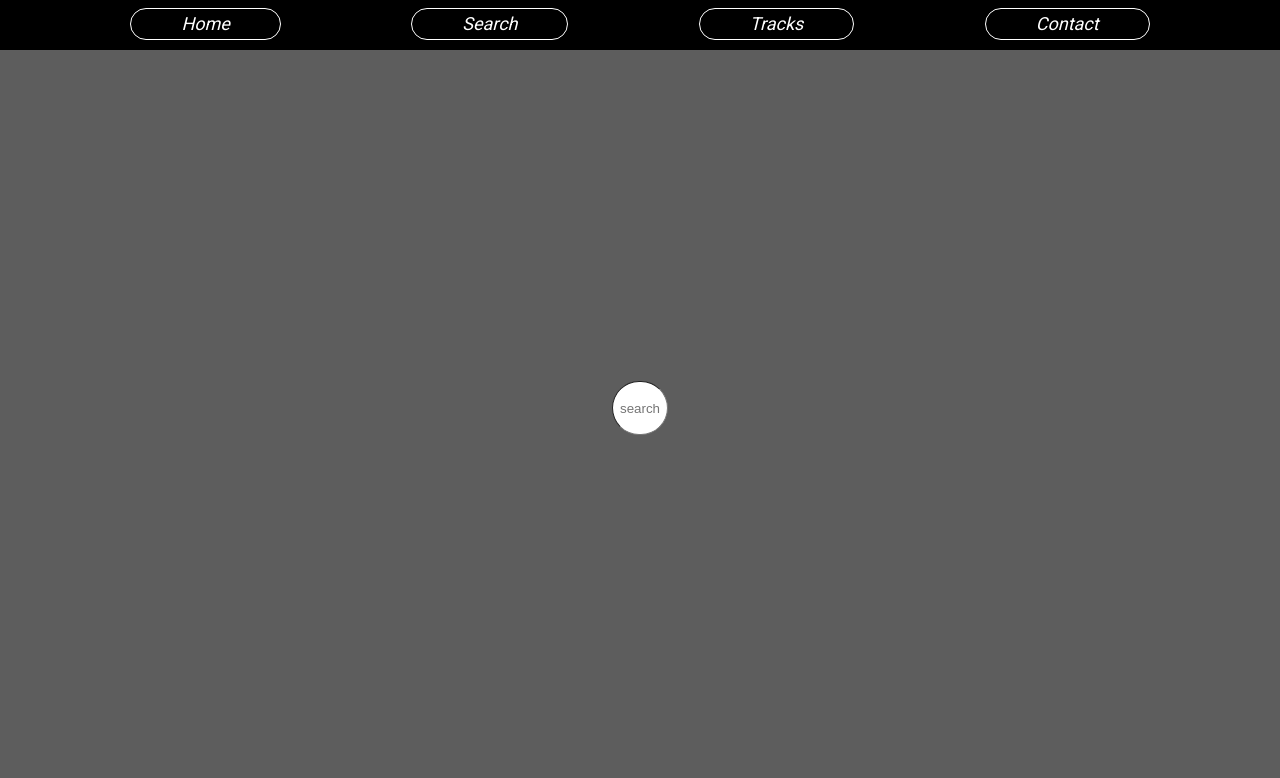
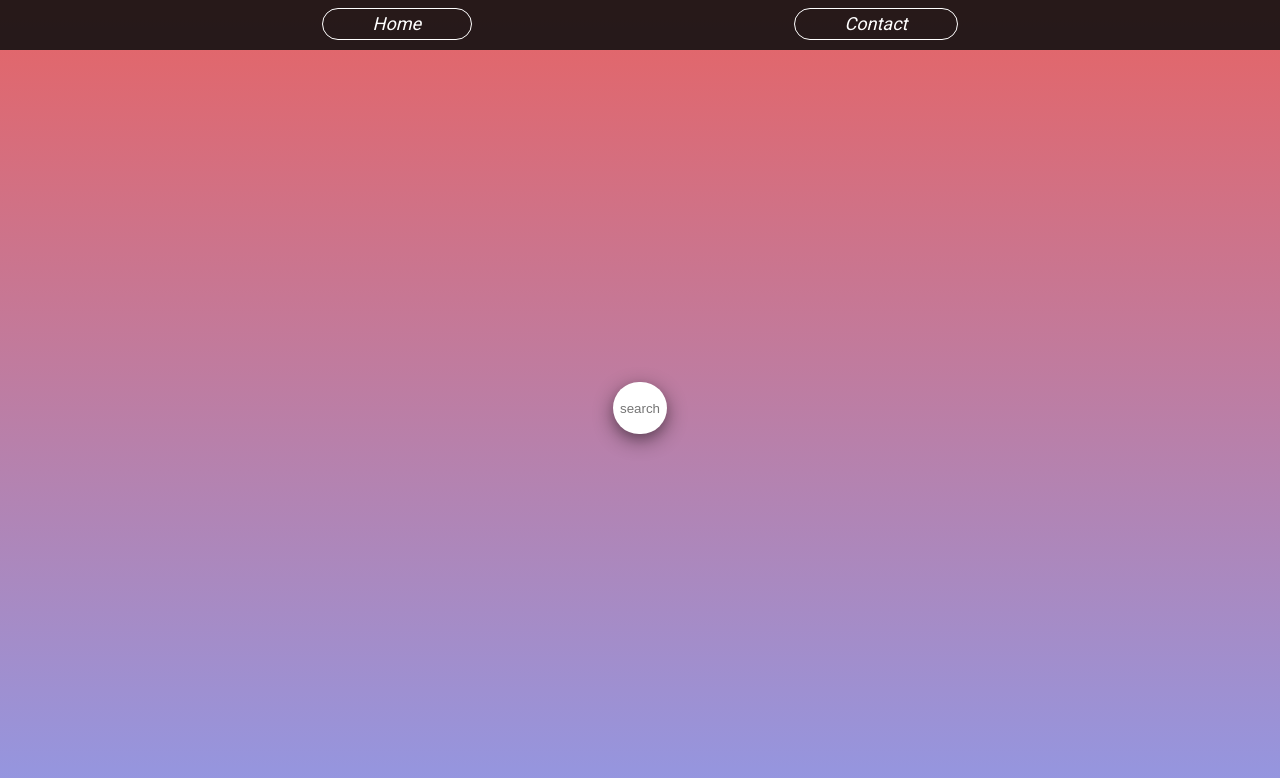
Before and after one commit to BiancaPBM/Spotify, an Angular app: page / in a window 1280 px wide. Shown: the top 778 px of the page. Built offline with nearby package versions, Linux system fonts and the light colour scheme.

Commit message:
used queryparam

```diff
--- a/src/app/app.module.ts
+++ b/src/app/app.module.ts
@@ -13,6 +13,9 @@ import { BrowserAnimationsModule } from '@angular/platform-browser/animations';
 import { MyMaterialModule } from './material.module';
 import { NavigatorComponent } from './navigator/navigator.component';
 import { ContactComponent } from './contact/contact.component';
+import { CommonModule } from '@angular/common';
+import { FormsModule } from '@angular/forms';
+import { MatInputModule } from '@angular/material/input';
 
 @NgModule({
   declarations: [
@@ -25,6 +28,8 @@ import { ContactComponent } from './contact/contact.component';
     ContactComponent,
   ],
   imports: [
+    CommonModule,
+    FormsModule,
     BrowserModule,
     AppRoutingModule,
     HttpClientModule,
--- a/src/app/artist/artist.component.css
+++ b/src/app/artist/artist.component.css
@@ -1,7 +1,19 @@
 .artist-container{
   width:100%;
-height:100vh;
+  height:100vh;
   display: flex;
   justify-content: center;
   align-items: center;
 }
+.mat-card{
+  display: flex;
+  flex-direction: column;
+  justify-content: center;
+  align-items:center;
+}
+.mat-card-content{
+  display: flex;
+  flex-direction: column;
+  justify-content: center;
+  align-items: center;
+}
--- a/src/app/navigator/navigator.component.css
+++ b/src/app/navigator/navigator.component.css
@@ -11,9 +11,12 @@ justify-content: center;
   justify-content: space-evenly;
   position: fixed;
   z-index: 1;
-  background-color: rgb(0, 0, 0);
+  background-color: rgba(17, 17, 17, 0.897);
   padding: 10px;
   margin-top: -10px;
+  border-bottom-right-radius: 5px;
+  border-bottom-left-radius: 5px;
+  border-width: 0px;
 }
 
 li{
@@ -30,7 +33,6 @@ li{
   font-style: oblique;
   list-style: none;
   font-size: large;
-  background-color: black;
 
 }
 
--- a/src/app/navigator/navigator.component.html
+++ b/src/app/navigator/navigator.component.html
@@ -4,12 +4,6 @@
     <a routerLink = "">Home</a>
     </li>
     <li>
-    <a>Search</a>
-    </li>
-    <li>
-    <a>Tracks</a>
-    </li>
-    <li>
     <a routerLink='/contact'>Contact</a>
     </li>
   </ul>
--- a/src/app/search/search.component.css
+++ b/src/app/search/search.component.css
@@ -8,14 +8,18 @@
 textarea:focus, input:focus{
   outline: none;
 }
-#input-search{
+.input-search{
   width: 50px;
   height: 50px;
+  color: rgb(17, 17, 17);
+  background-color:white;
   border-radius: 30px;
-  border-width: 1px;
+  border-width: 0px;
   text-align:center;
+  box-shadow: 0 4px 8px 0 rgba(0, 0, 0, 0.089), 0 6px 20px 0 rgba(0, 0, 0, 0.472);
+
 }
-#input-search:focus,#input-search:hover,#input-search:active{
+.input-search:focus,.input-search:hover,.input-search:active{
   transition-property: width;
   transition-duration: 2s;
   font-size:xx-large;
@@ -24,5 +28,8 @@ textarea:focus, input:focus{
   width: 500px;
   height: 100px;
   border-radius: 100px;
+  border-color: white;
+  box-shadow: 0 4px 8px 0 rgba(0, 0, 0, 0.089), 0 6px 20px 0 rgba(0, 0, 0, 0.472);
+
 
 }
--- a/src/app/search/search.component.html
+++ b/src/app/search/search.component.html
@@ -1,6 +1,6 @@
 <div class="main-container">
   <div class = search-container>
-  <input type="text" placeholder="search" #search id ="input-search" (keyup)="assignValue(search)" (keydown.enter) = "searchForTrack(search)">
+<input class = "input-search" type = "text"  placeholder="search"  [(ngModel)]="searchInput" (keyup.enter)="searchForTrack()"/>
   </div>
   <div *ngFor= "let result of results">
     <app-track [track] = "result"></app-track>
--- a/src/app/search/search.component.ts
+++ b/src/app/search/search.component.ts
@@ -1,30 +1,49 @@
-import { Component, OnInit, Input } from '@angular/core';
-import { SpotifyService } from '../spotify.service';
-import{Track} from '../track/track.model'
+import { Component, OnInit, Input, AfterViewInit, ChangeDetectorRef } from "@angular/core";
+import { SpotifyService } from "../spotify.service";
+import { Track } from "../track/track.model";
+import { Router, ActivatedRoute, Params } from "@angular/router";
 @Component({
-  selector: 'app-search',
-  templateUrl: './search.component.html',
-  styleUrls: ['./search.component.css']
+  selector: "app-search",
+  templateUrl: "./search.component.html",
+  styleUrls: ["./search.component.css"],
 })
-export class SearchComponent implements OnInit {
+export class SearchComponent implements OnInit, AfterViewInit {
   results: Track[] = new Array<Track>();
-  constructor(private service:SpotifyService) { }
+  constructor(
+    private service: SpotifyService,
+    private act: ActivatedRoute,
+    private route: Router,
+    private cdRef: ChangeDetectorRef
+  ) {}
+  searchInput;
+  ngOnInit(): void {
 
-  ngOnInit(): void {
   }
 
-  assignValue(val:any){
-    console.log(val.value);
+  ngAfterViewInit(){
+    this.searchInput = this.act.snapshot.queryParams['search'];
+    if(this.searchInput){
+      this.searchForTrack();
+    }
   }
-  searchForTrack(query: any)
-  {
-    this.service.search(query.value).subscribe( response =>
-      {this.results = response; console.log(this.results)
-      this.goToBottom();}
-      );
+
+  searchForTrack() {
+    if(this.searchInput){
+      this.service.search(this.searchInput).subscribe((response) => {
+        this.results = response;
+        this.route.navigate([], {
+          relativeTo: this.act,
+          queryParams: {
+            search: this.searchInput
+          },
+        });
+        this.cdRef.detectChanges();
+        this.goToBottom();
+      });
+    }
   }
-  goToBottom()
-  {
-    window.scrollTo(0,900);
+
+  goToBottom(): void {
+    window.scroll(0, 900);
   }
 }
--- a/src/app/spotify.service.ts
+++ b/src/app/spotify.service.ts
@@ -1,5 +1,5 @@
 import { Injectable } from "@angular/core";
-import { HttpClient, HttpHeaders } from "@angular/common/http";
+import { HttpClient, HttpHeaders, HttpParams } from "@angular/common/http";
 import { THIS_EXPR } from "@angular/compiler/src/output/output_ast";
 import { Track } from "./track/track.model";
 import { map } from "rxjs/operators";
@@ -74,6 +74,8 @@ async getAuthorization():Promise<any>
  }
 
   search(query: string): Observable<Track[]>{
+    let queryParams:HttpParams = new HttpParams();
+    queryParams.set("search",query);
     let params = [`q=${query}`, "type=track"].join("&");
     let queryUrl = this.URL_API+ 'search' + `?${params}`;
     let oldToken = this.isTokenExpired();
@@ -81,7 +83,12 @@ async getAuthorization():Promise<any>
   {
     var x =  this.refreshToken();
   }
-    return this.http.get(queryUrl, { headers}).pipe(
+
+    return this.http.get(queryUrl,{
+      headers: headers,
+      params:queryParams
+    }
+     ).pipe(
       map((response) => response["tracks"].items),
       map((items) =>
         items.map((track) => {
--- a/src/app/track/track.component.css
+++ b/src/app/track/track.component.css
@@ -6,12 +6,15 @@
   flex-direction: column;
   width: 320px;
   height: 500px;
+  background-color: rgb(17, 17, 17);
 }
 .track-title{
   display: flex;
   flex:1;
   align-items: center;
+  color:white;
 }
+
 .track-content{
   flex:4;
 }
--- a/src/app/track/track.component.html
+++ b/src/app/track/track.component.html
@@ -1,8 +1,8 @@
-<mat-card class = "track-container">
+<mat-card class = "track-container" >
   <mat-card-title class ="track-title">{{track.name}}</mat-card-title>
   <mat-card-content class="track-content">
     <img src = {{track.album.image}}>
-      <a [routerLink] = "['/album',track.album.id]" routerLinkActive="active" >
+      <a [routerLink] = "['/album',track.album.id]" routerLinkActive="active"  [queryParamsHandling]="'merge'">
         {{track.album.name}}
       </a>
       <div *ngFor="let artist of track.artists">
--- a/src/styles.css
+++ b/src/styles.css
@@ -1,8 +1,15 @@
-@import '@angular/material/prebuilt-themes/pink-bluegrey.css';
+@import '@angular/material/prebuilt-themes/indigo-pink.css';
+
 body{
-  background-color:rgba(0, 0, 0, 0.637);
+  background: linear-gradient(#e66465, #9198e5);}
+
+.mat-card{
+  background-color: rgb(24, 24, 24);
+  color:white;
+  display: flex;
+  justify-content: center;
+  align-items:center;
 }
-
 a{
   text-decoration: none;
   color:white;
```
